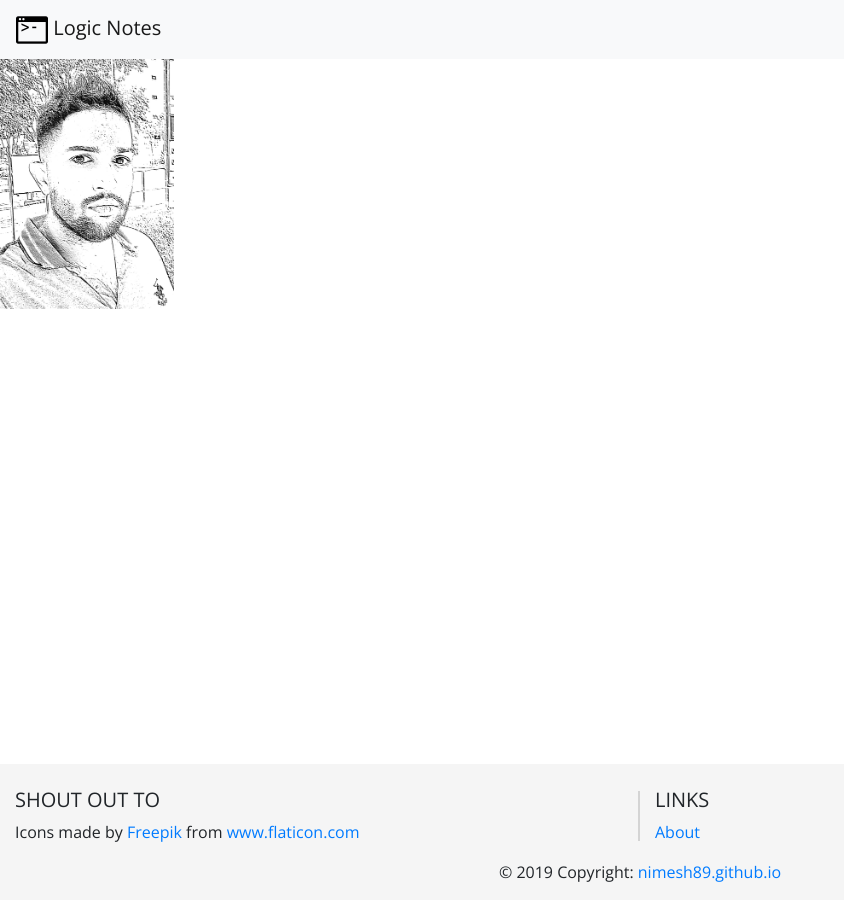
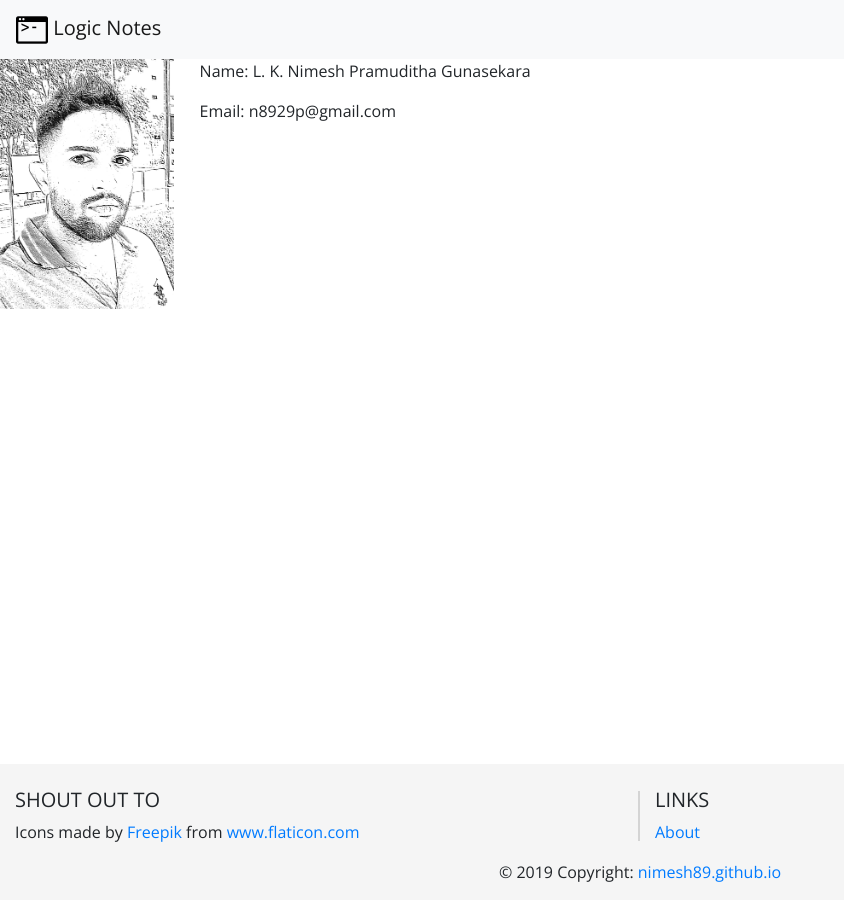
Before and after one commit to nimesh89/nimesh89.github.io, a Jekyll site: the page built from about.markdown, in a window 1280 px wide. Shown: the whole page, without its empty margins (0-844 px from the left). Built offline with Jekyll 4.4.1, drawn with Linux system fonts in a browser that asks for light colours.

Commit message:
updated the small screen configuration

```diff
--- a/about.markdown
+++ b/about.markdown
@@ -5,5 +5,10 @@
 header_css: |
     <link href="/assets/css/about.css?v=1" rel="stylesheet">
 ---
-
-<img class="about-me-pic" src="/assets/img/rsz_file_001.png" />
+<div class="about-container">
+    <img class="about-me-pic" src="/assets/img/rsz_file_001.png" />
+    <div class="about-me-contact">
+        <p>Name: L. K. Nimesh Pramuditha Gunasekara</p>
+        <p>Email: n8929p@gmail.com</p>
+    <div>
+</div>
--- a/assets/css/about.css
+++ b/assets/css/about.css
@@ -1,4 +1,37 @@
-.about-me-pic {
-    width: 174px;
-    height: 250px;
+@media only screen
+  and (max-device-width: 375px) {
+    .about-container {
+        display: flex;
+        flex-direction: row;
+        flex-wrap: wrap;
+    }
+
+    .about-me-pic {
+        width: 174px;
+        height: 250px;
+        margin-right: 2vw;
+        margin-left: auto;
+        margin-right: auto;
+    }
 }
+
+@media only screen
+  and (min-device-width: 667px) {
+    .about-me-pic {
+        width: 174px;
+        height: 250px;
+        margin-right: 2vw;
+    }
+
+    .about-container {
+        display: flex;
+        flex-direction: row;
+        flex-wrap: wrap;
+    }
+}
+
+
+
+.about-me-contact{
+    flex-shrink: 1;
+}
```
Also changed, not shown: 1 other file.
